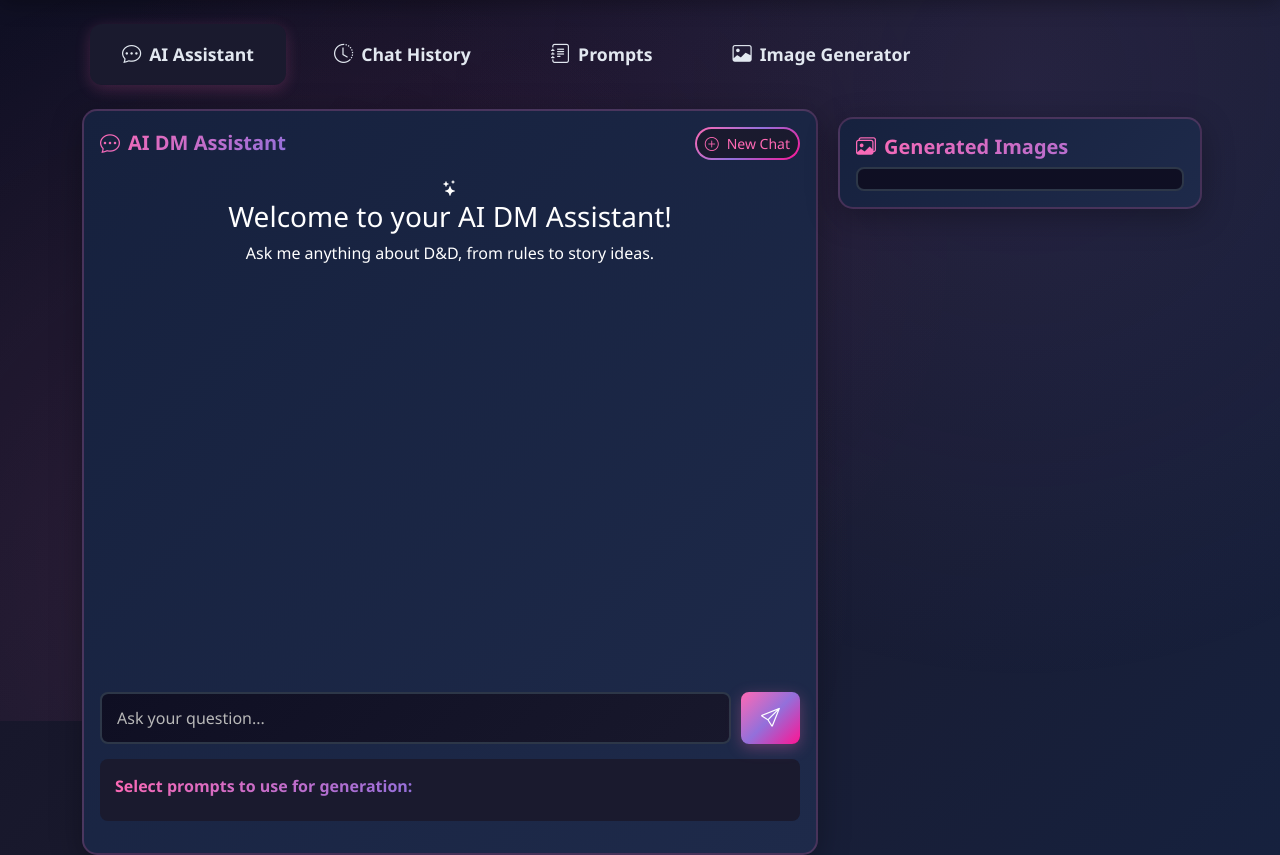
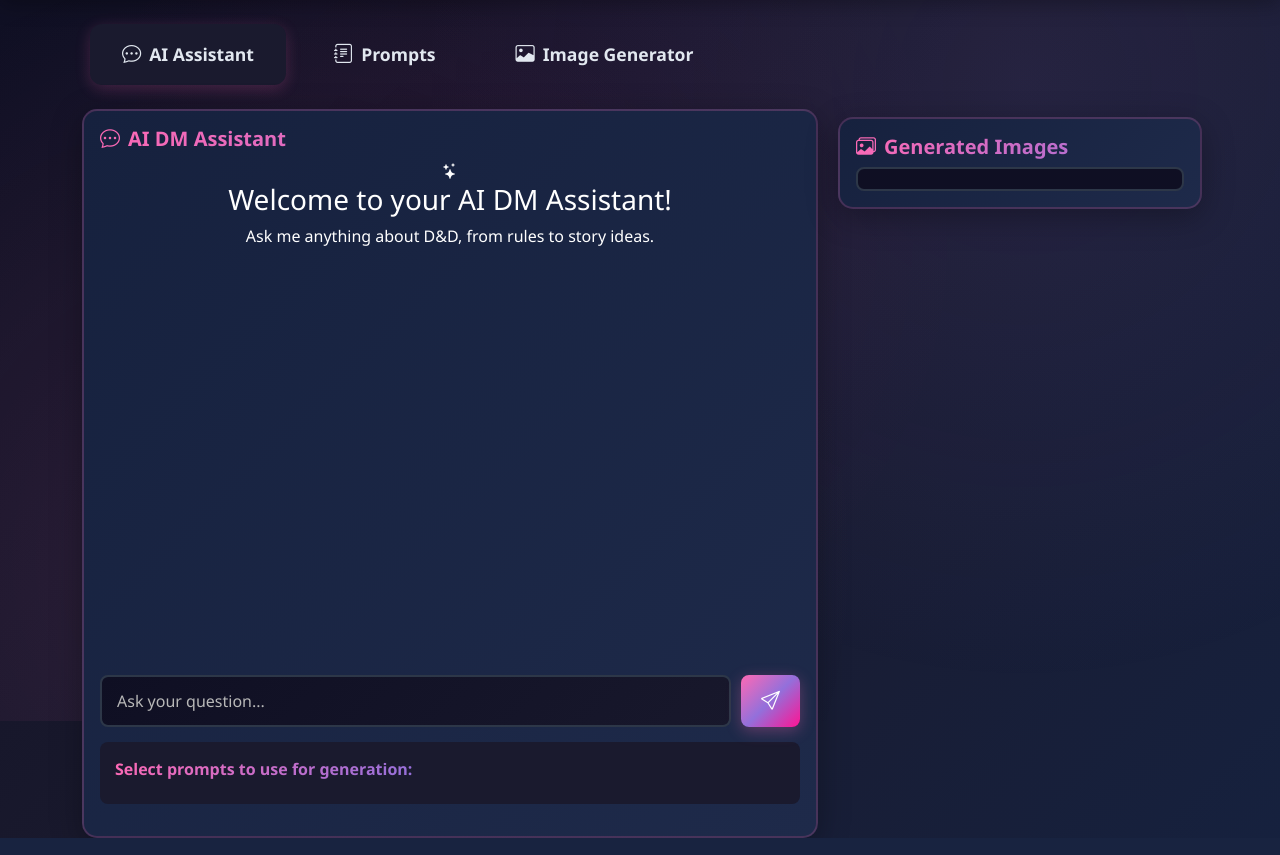
Before and after one commit to NobidoNs/JarvisDND, a Flask app: page /dashboard in a window 1280 px wide. Shown: the part 79-934 px from the top of the page. Run offline with Flask 2, Linux system fonts and the light colour scheme; the visitor is signed in with stand-in values (Sample User, id 1); data comes from the database, SQL or seed files in the repository; data that the repository does not hold is empty; parts of the project's set-up code (start-up, migrations or seed data) failed here and were passed over; some libraries are stand-ins or nearby versions.

Commit message:
Revert "start history"
This reverts commit c7cfe7601186cc2062fcbe54bcfde0ac35b231bc.

```diff
--- a/static/css/style.css
+++ b/static/css/style.css
@@ -1183,108 +1183,3 @@ body::before {
     color: #e74c3c !important;
     transform: scale(1.1);
 }
-
-/* Chat History */
-.chat-history-list {
-    max-height: 600px;
-    overflow-y: auto;
-    padding: 10px;
-}
-
-.chat-history-item {
-    background: var(--card-bg);
-    border: 2px solid var(--border-color);
-    border-radius: 12px;
-    margin-bottom: 15px;
-    cursor: pointer;
-    transition: all 0.3s ease;
-}
-
-.chat-history-item:hover {
-    transform: translateY(-2px);
-    box-shadow: 0 4px 15px rgba(0, 0, 0, 0.2);
-    border-color: var(--primary-color);
-}
-
-.chat-preview {
-    padding: 15px;
-    display: flex;
-    justify-content: space-between;
-    align-items: flex-start;
-    gap: 10px;
-}
-
-.chat-preview-content {
-    flex: 1;
-    min-width: 0;
-}
-
-.chat-preview-content h6 {
-    margin: 0;
-    color: var(--text-primary);
-    white-space: nowrap;
-    overflow: hidden;
-    text-overflow: ellipsis;
-}
-
-.chat-preview-content small {
-    display: block;
-    margin-top: 5px;
-}
-
-.chat-actions {
-    display: flex;
-    gap: 5px;
-}
-
-.chat-actions button {
-    padding: 4px 8px;
-    font-size: 0.875rem;
-}
-
-.chat-actions button:hover {
-    transform: scale(1.1);
-}
-
-/* Custom scrollbar for chat history */
-.chat-history-list::-webkit-scrollbar {
-    width: 6px;
-}
-
-.chat-history-list::-webkit-scrollbar-track {
-    background: var(--dark-bg);
-}
-
-.chat-history-list::-webkit-scrollbar-thumb {
-    background: var(--primary-color);
-    border-radius: 3px;
-}
-
-.chat-history-list::-webkit-scrollbar-thumb:hover {
-    background: var(--accent-color);
-}
-
-/* New Chat Button */
-#newChatBtn {
-    transition: all 0.3s ease;
-}
-
-#newChatBtn:hover {
-    transform: scale(1.05);
-    box-shadow: 0 2px 8px rgba(0, 0, 0, 0.2);
-}
-
-/* Message Timestamps */
-.message-timestamp {
-    font-size: 0.75rem;
-    color: var(--text-secondary);
-    margin-top: 4px;
-}
-
-.user-message .message-timestamp {
-    text-align: right;
-}
-
-.assistant-message .message-timestamp {
-    text-align: left;
-}
--- a/static/js/chat.js
+++ b/static/js/chat.js
@@ -1,15 +1,7 @@
 // Add event listeners when the document is loaded
 document.addEventListener('DOMContentLoaded', function() {
-    const messageInput = document.getElementById('messageInput');
+    const messageInput = document.getElementById('message-input');
     const sendButton = document.querySelector('.chat-input button');
-    const newChatBtn = document.getElementById('newChatBtn');
-    let currentChatId = null;
-
-    // Load chat history when the history tab is shown
-    document.getElementById('history-tab').addEventListener('shown.bs.tab', loadChatHistory);
-
-    // Handle new chat button click
-    newChatBtn.addEventListener('click', startNewChat);
 
     // Send message when Enter is pressed (without Shift)
     messageInput.addEventListener('keydown', function(e) {
@@ -23,140 +15,11 @@ document.addEventListener('DOMContentLoaded', function() {
     sendButton.addEventListener('click', sendMessage);
 });
 
-// Function to load chat history
-async function loadChatHistory() {
-    try {
-        const response = await fetch('/api/chat-history');
-        const data = await response.json();
-
-        const historyList = document.getElementById('chatHistoryList');
-        historyList.innerHTML = '';
-
-        data.chats.forEach(chat => {
-            const chatElement = document.createElement('div');
-            chatElement.className = 'chat-history-item';
-            chatElement.dataset.chatId = chat.id;
-
-            // Get first message or use default text
-            const firstMessage = chat.messages[0]?.content || 'Empty chat';
-            const date = new Date(chat.created_at).toLocaleString();
-
-            chatElement.innerHTML = `
-                <div class="chat-preview">
-                    <div class="chat-preview-content">
-                        <h6 class="mb-1">${firstMessage}</h6>
-                        <small class="text-muted">${date}</small>
-                    </div>
-                    <div class="chat-actions">
-                        <button class="btn btn-sm btn-outline-danger delete-chat" title="Delete chat">
-                            <i class="bi bi-trash"></i>
-                        </button>
-                    </div>
-                </div>
-            `;
-
-            // Add click event to load chat
-            chatElement.addEventListener('click', (e) => {
-                if (!e.target.closest('.delete-chat')) {
-                    loadChat(chat.id);
-                }
-            });
-
-            historyList.appendChild(chatElement);
-        });
-
-        // Add delete chat handlers
-        document.querySelectorAll('.delete-chat').forEach(btn => {
-            btn.addEventListener('click', async (e) => {
-                e.stopPropagation();
-                const chatId = e.target.closest('.chat-history-item').dataset.chatId;
-                await deleteChat(chatId);
-            });
-        });
-    } catch (error) {
-        console.error('Error loading chat history:', error);
-    }
-}
-
-// Function to load a specific chat
-async function loadChat(chatId) {
-    try {
-        const response = await fetch(`/api/chat/${chatId}`);
-        const data = await response.json();
-
-        // Clear current chat
-        const chatContainer = document.getElementById('chatContainer');
-        chatContainer.innerHTML = '';
-
-        // Set current chat ID
-        currentChatId = chatId;
-
-        // Load messages
-        data.messages.forEach(message => {
-            appendMessage(message.role, message.content);
-        });
-
-        // Switch to chat tab
-        const chatTab = document.getElementById('chat-tab');
-        bootstrap.Tab.getOrCreateInstance(chatTab).show();
-    } catch (error) {
-        console.error('Error loading chat:', error);
-    }
-}
-
-// Function to start a new chat
-function startNewChat() {
-    currentChatId = null;
-    const chatContainer = document.getElementById('chatContainer');
-    chatContainer.innerHTML = `
-        <div class="welcome-message text-center">
-            <i class="bi bi-stars"></i>
-            <h3>Welcome to your AI DM Assistant!</h3>
-            <p>Ask me anything about D&D, from rules to story ideas.</p>
-        </div>
-    `;
-}
-
-// Function to delete a chat
-async function deleteChat(chatId) {
-    if (!confirm('Are you sure you want to delete this chat?')) return;
-
-    try {
-        await fetch(`/api/chat/${chatId}`, {
-            method: 'DELETE'
-        });
-
-        // Reload chat history
-        loadChatHistory();
-
-        // If the deleted chat was the current one, start a new chat
-        if (currentChatId === chatId) {
-            startNewChat();
-        }
-    } catch (error) {
-        console.error('Error deleting chat:', error);
-    }
-}
-
-// Modified sendMessage function to handle chat history
 async function sendMessage() {
-    const messageInput = document.getElementById('messageInput');
+    const messageInput = document.getElementById('message-input');
     const message = messageInput.value.trim();
 
     if (!message) return;
-
-    // Get selected prompts
-    const selectedPrompts = [];
-    document.querySelectorAll('.prompt-selector input[type="checkbox"]:checked').forEach(checkbox => {
-        const promptId = checkbox.value;
-        const promptTitle = checkbox.nextElementSibling.textContent.trim();
-        const promptContent = document.querySelector(`#promptsList .prompt-card[data-id="${promptId}"] p`)?.textContent.trim();
-        selectedPrompts.push({
-            id: promptId,
-            title: promptTitle,
-            content: promptContent
-        });
-    });
 
     // Add user message to chat
     appendMessage('user', message);
@@ -170,8 +33,7 @@ async function sendMessage() {
             },
             body: JSON.stringify({
                 message: message,
-                selected_prompts: selectedPrompts,
-                chat_id: currentChatId
+                model: window.modelUtils.getSelectedTextModel()
             })
         });
 
@@ -180,62 +42,21 @@ async function sendMessage() {
         if (data.error) {
             appendMessage('error', data.error);
         } else {
-            // Update current chat ID if this is a new chat
-            if (!currentChatId && data.chat_id) {
-                currentChatId = data.chat_id;
-            }
-
             // Append AI's text response
             appendMessage('assistant', data.response);
 
-            // Append images if they exist
+            // Append both images if they exist
             if (data.user_image_url) {
-                appendImage('User prompt:', data.user_image_url);
+                appendImage(data.user_image_url);
             }
             if (data.ai_image_url) {
-                appendImage('AI response:', data.ai_image_url);
+                appendImage('AI:', data.user_image_url);
             }
         }
     } catch (error) {
         console.error('Error:', error);
         appendMessage('error', 'Failed to send message. Please try again.');
     }
-}
-
-// Helper function to append messages
-function appendMessage(role, content) {
-    const messagesContainer = document.getElementById('chatContainer');
-    const messageDiv = document.createElement('div');
-    messageDiv.className = `message ${role}-message`;
-
-    // Convert URLs to clickable links
-    const contentWithLinks = content.replace(
-        /(https?:\/\/[^\s]+)/g,
-        '<a href="$1" target="_blank" rel="noopener noreferrer">$1</a>'
-    );
-
-    messageDiv.innerHTML = `
-        <div class="message-content">
-            ${contentWithLinks}
-        </div>
-    `;
-    messagesContainer.appendChild(messageDiv);
-    messagesContainer.scrollTop = messagesContainer.scrollHeight;
-}
-
-// Helper function to append images
-function appendImage(caption, imageUrl) {
-    const messagesContainer = document.getElementById('chatContainer');
-    const imageDiv = document.createElement('div');
-    imageDiv.className = 'message image-message';
-    imageDiv.innerHTML = `
-        <div class="message-content">
-            <div class="image-caption">${caption}</div>
-            <img src="${imageUrl}" alt="Generated image" class="img-fluid">
-        </div>
-    `;
-    messagesContainer.appendChild(imageDiv);
-    messagesContainer.scrollTop = messagesContainer.scrollHeight;
 }
 
 async function generateImage() {
@@ -271,3 +92,31 @@ async function generateImage() {
         imageContainer.innerHTML = '<div class="error">Failed to generate image. Please try again.</div>';
     }
 }
+
+function appendMessage(role, content) {
+    const messagesContainer = document.getElementById('chat-messages');
+    const messageDiv = document.createElement('div');
+    messageDiv.className = `message ${role}`;
+
+    // Convert URLs to clickable links
+    const contentWithLinks = content.replace(
+        /(https?:\/\/[^\s]+)/g,
+        '<a href="$1" target="_blank" rel="noopener noreferrer">$1</a>'
+    );
+
+    messageDiv.innerHTML = contentWithLinks;
+    messagesContainer.appendChild(messageDiv);
+    messagesContainer.scrollTop = messagesContainer.scrollHeight;
+}
+
+function appendImage(caption, imageUrl) {
+    const messagesContainer = document.getElementById('chat-messages');
+    const imageDiv = document.createElement('div');
+    imageDiv.className = 'message image';
+    imageDiv.innerHTML = `
+        <div class="image-caption">${caption}</div>
+        <img src="${imageUrl}" alt="Generated image" class="img-fluid">
+    `;
+    messagesContainer.appendChild(imageDiv);
+    messagesContainer.scrollTop = messagesContainer.scrollHeight;
+}
--- a/templates/dashboard.html
+++ b/templates/dashboard.html
@@ -6,11 +6,6 @@
         <li class="nav-item" role="presentation">
             <button class="nav-link active" id="chat-tab" data-bs-toggle="tab" data-bs-target="#chat" type="button" role="tab">
                 <i class="bi bi-chat-dots me-2"></i>AI Assistant
-            </button>
-        </li>
-        <li class="nav-item" role="presentation">
-            <button class="nav-link" id="history-tab" data-bs-toggle="tab" data-bs-target="#history" type="button" role="tab">
-                <i class="bi bi-clock-history me-2"></i>Chat History
             </button>
         </li>
         <li class="nav-item" role="presentation">
@@ -32,14 +27,9 @@
                 <div class="col-md-8">
                     <div class="card">
                         <div class="card-body">
-                            <div class="d-flex justify-content-between align-items-center mb-3">
-                                <h5 class="card-title mb-0">
-                                    <i class="bi bi-chat-dots me-2"></i>AI DM Assistant
-                                </h5>
-                                <button class="btn btn-outline-primary btn-sm" id="newChatBtn">
-                                    <i class="bi bi-plus-circle me-2"></i>New Chat
-                                </button>
-                            </div>
+                            <h5 class="card-title">
+                                <i class="bi bi-chat-dots me-2"></i>AI DM Assistant
+                            </h5>
                             <div class="chat-container" id="chatContainer">
                                 <div class="welcome-message text-center">
                                     <i class="bi bi-stars"></i>
@@ -74,20 +64,6 @@
                                 <!-- Generated images will be displayed here -->
                             </div>
                         </div>
-                    </div>
-                </div>
-            </div>
-        </div>
-
-        <!-- Chat History Tab -->
-        <div class="tab-pane fade" id="history" role="tabpanel">
-            <div class="card">
-                <div class="card-body">
-                    <h5 class="card-title">
-                        <i class="bi bi-clock-history me-2"></i>Your Chat History
-                    </h5>
-                    <div class="chat-history-list" id="chatHistoryList">
-                        <!-- Chat history will be loaded here -->
                     </div>
                 </div>
             </div>
@@ -154,7 +130,6 @@
 {% endblock %}
 
 {% block extra_js %}
-<script src="{{ url_for('static', filename='js/chat.js') }}"></script>
 <script>
 $(document).ready(function() {
     // Load prompts for the selector
```
